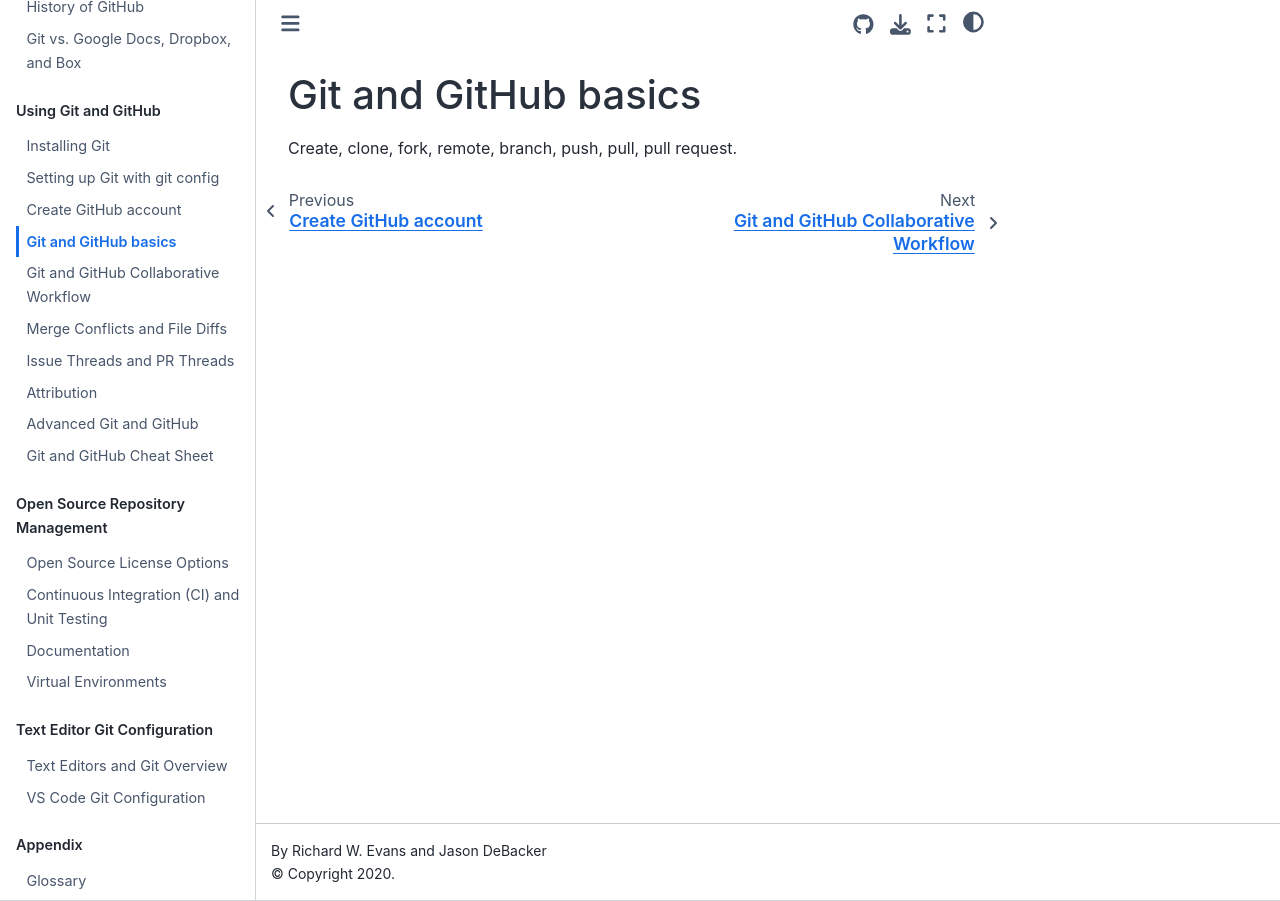
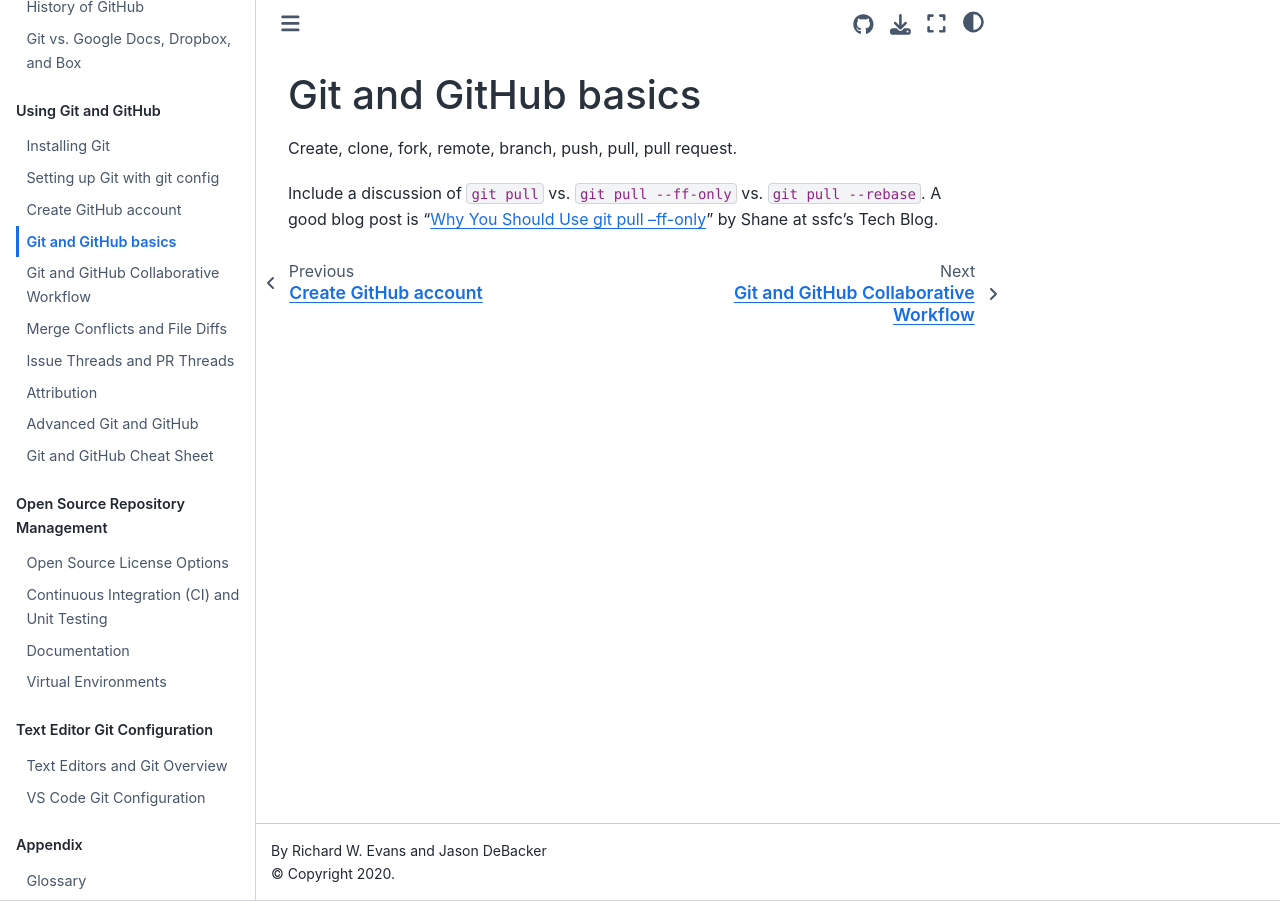
Before and after one commit to PSLmodels/Git-Tutorial, a Jupyter Book: the page built from book/content/using/GitHubBasics.md, in a window 1280 px wide. Built offline with Jupyter Book 1.0.4 settings and Sphinx 7.4.7 and the Sphinx Book theme 1.1.4, drawn with Linux system fonts in a browser that asks for light colours.

Commit message:
Added notes to GitHubBasics.md chapter

```diff
--- a/book/content/using/GitHubBasics.md
+++ b/book/content/using/GitHubBasics.md
@@ -2,3 +2,5 @@
 # Git and GitHub basics
 
 Create, clone, fork, remote, branch, push, pull, pull request.
+
+Include a discussion of `git pull` vs. `git pull --ff-only` vs. `git pull --rebase`. A good blog post is "[Why You Should Use git pull –ff-only](https://blog.sffc.xyz/post/185195398930/why-you-should-use-git-pull-ff-only)" by Shane at ssfc's Tech Blog.
```
